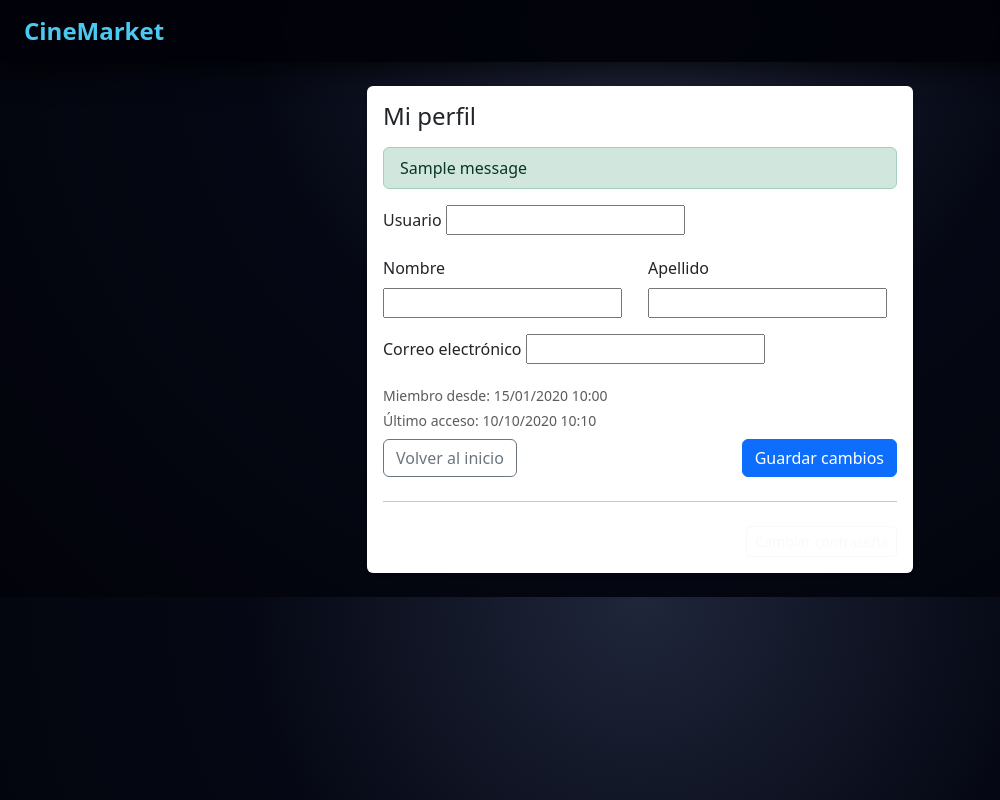
After one commit to Nick24x/cinemarket, a Django app: template templates/cuentas/mi_perfil.html in a window 1280 px wide. The commit adds this page. Shown: the whole page, without its empty margins (0-1000 px from the left). Run offline with Django 5.2, Linux system fonts and the light colour scheme; the template is opened without the code that fills it: most values are stand-ins (such as "Sample title", 1, 10 or a date in 2020); one stand-in notice (Sample message) is shown; form fields are guessed from the names that the template uses.

Commit message:
actualización

```diff
--- a/cinemarket/urls.py
+++ b/cinemarket/urls.py
@@ -14,6 +14,7 @@ urlpatterns = [
     path('panel/', include('panel.urls')),
     path('admin/', admin.site.urls),
     path('pagos/', include('pagos.urls')),
+    path("cuentas/", include("cuentas.urls")),
 ]
 
 if settings.DEBUG:
--- /dev/null
+++ b/templates/cuentas/mi_perfil.html
@@ -0,0 +1,89 @@
+{% load static %}
+<!DOCTYPE html>
+<html lang="es">
+<head>
+  <meta charset="UTF-8">
+  <title>Mi perfil - CineMarket</title>
+  <meta name="viewport" content="width=device-width, initial-scale=1.0">
+  <link href="https://cdn.jsdelivr.net/npm/bootstrap@5.3.2/dist/css/bootstrap.min.css" rel="stylesheet">
+  <link rel="stylesheet" href="{% static 'css/css.css' %}">
+</head>
+<body>
+
+  {# --- COPIA AQUÍ TAL CUAL TU NAVBAR DE home.html --- #}
+  <nav class="navbar navbar-expand-lg navbar-dark px-4">
+    <a class="navbar-brand d-flex align-items-center gap-2" href="{% url 'home' %}">
+      <span class="fs-4 fw-bold brand-accent">CineMarket</span>
+    </a>
+    <!-- ... resto de tu navbar ... -->
+  </nav>
+
+  <main class="container py-4">
+    <div class="row justify-content-center">
+      <div class="col-12 col-md-8 col-lg-6">
+        <div class="card shadow-sm border-0">
+          <div class="card-body">
+            <h4 class="mb-3">Mi perfil</h4>
+
+            {% if messages %}
+              {% for message in messages %}
+                <div class="alert alert-{{ message.tags }} py-2 mb-3">
+                  {{ message }}
+                </div>
+              {% endfor %}
+            {% endif %}
+
+            <form method="post" class="row g-3">
+              {% csrf_token %}
+              <div class="col-12">
+                <label class="form-label">Usuario</label>
+                {{ form.username }}
+              </div>
+
+              <div class="col-md-6">
+                <label class="form-label">Nombre</label>
+                {{ form.first_name }}
+              </div>
+
+              <div class="col-md-6">
+                <label class="form-label">Apellido</label>
+                {{ form.last_name }}
+              </div>
+
+              <div class="col-12">
+                <label class="form-label">Correo electrónico</label>
+                {{ form.email }}
+              </div>
+
+              <div class="col-12 small text-muted">
+                <p class="mb-1">Miembro desde: {{ user_obj.date_joined|date:"d/m/Y H:i" }}</p>
+                <p class="mb-0">Último acceso: {{ user_obj.last_login|date:"d/m/Y H:i" }}</p>
+              </div>
+
+              <div class="col-12 d-flex justify-content-between align-items-center mt-2">
+                <a href="{% url 'home' %}" class="btn btn-outline-secondary">
+                  Volver al inicio
+                </a>
+                <button type="submit" class="btn btn-primary">
+                  Guardar cambios
+                </button>
+              </div>
+            </form>
+
+            <hr class="my-4">
+
+            <div class="text-end">
+              <a href="{% url 'password_change' %}" class="btn btn-sm btn-outline-light">
+                Cambiar contraseña
+              </a>
+            </div>
+
+          </div>
+        </div>
+      </div>
+    </div>
+  </main>
+
+  <script src="https://cdn.jsdelivr.net/npm/bootstrap@5.3.2/dist/js/bootstrap.bundle.min.js"></script>
+</body>
+</html>
--- a/templates/home.html
+++ b/templates/home.html
@@ -48,6 +48,11 @@
       <div class="d-flex align-items-center gap-2">
         {% if user.is_authenticated %}
           <span class="text-light small me-1">{{ user.username }}</span>
+
+          <a href="{% url 'mi_perfil' %}" class="btn btn-outline-light btn-sm me-1">
+            Mi perfil
+          </a>
+
           {% if user.is_staff %}
             <a href="{% url 'admin_dashboard' %}" class="btn btn-outline-light btn-sm">Admin</a>
           {% endif %}
--- a/usuarios/urls.py
+++ b/usuarios/urls.py
@@ -5,4 +5,5 @@ urlpatterns = [
     path('registro/', views.registro, name='registro'),
     path('login/', views.login_view, name='login'),
     path('logout/', views.logout_view, name='logout'),
+    path("mi-perfil/", views.mi_perfil, name="mi_perfil"),
 ]
```
Also changed, not shown: usuarios/forms.py (+17 -0 lines), usuarios/views.py (+18 -1 lines).
